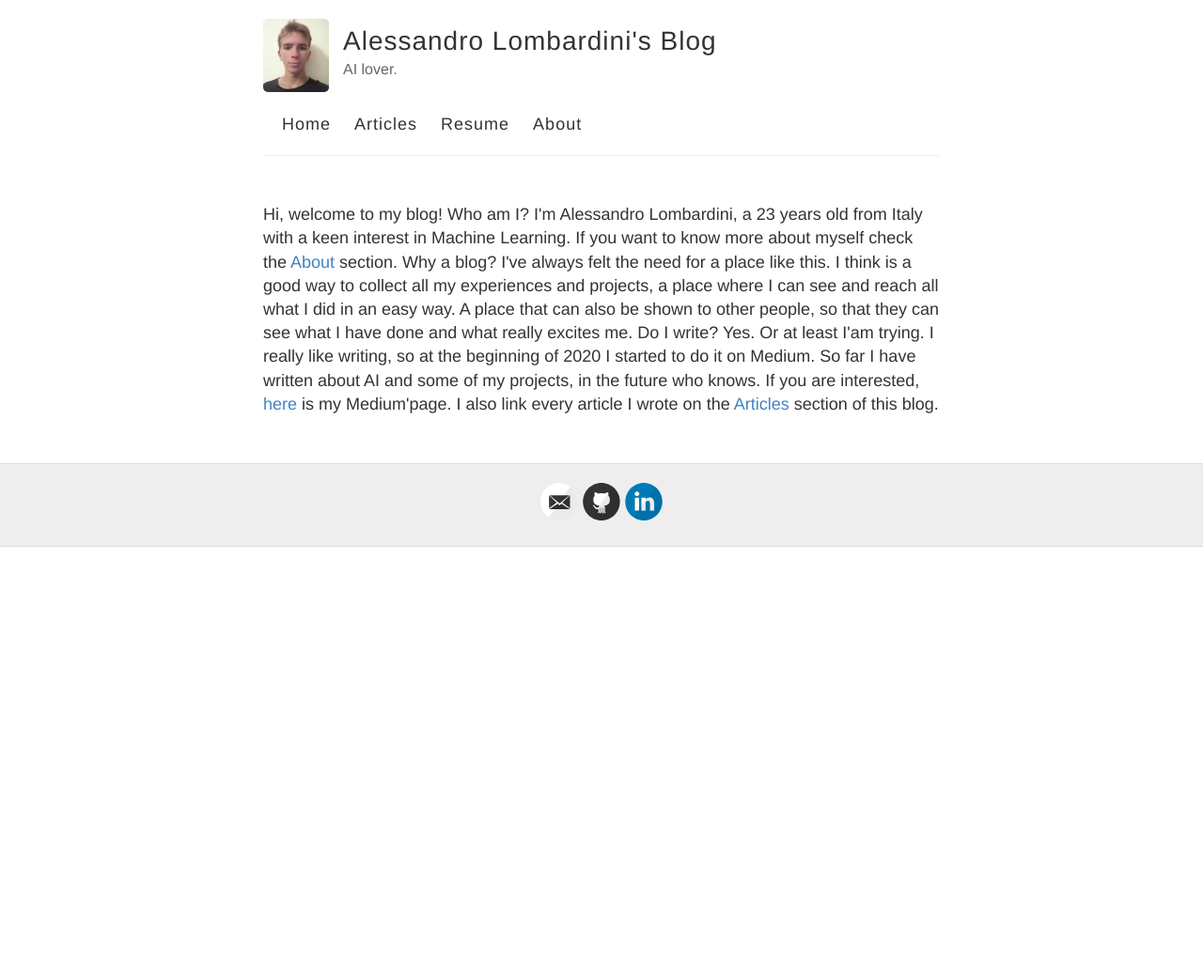
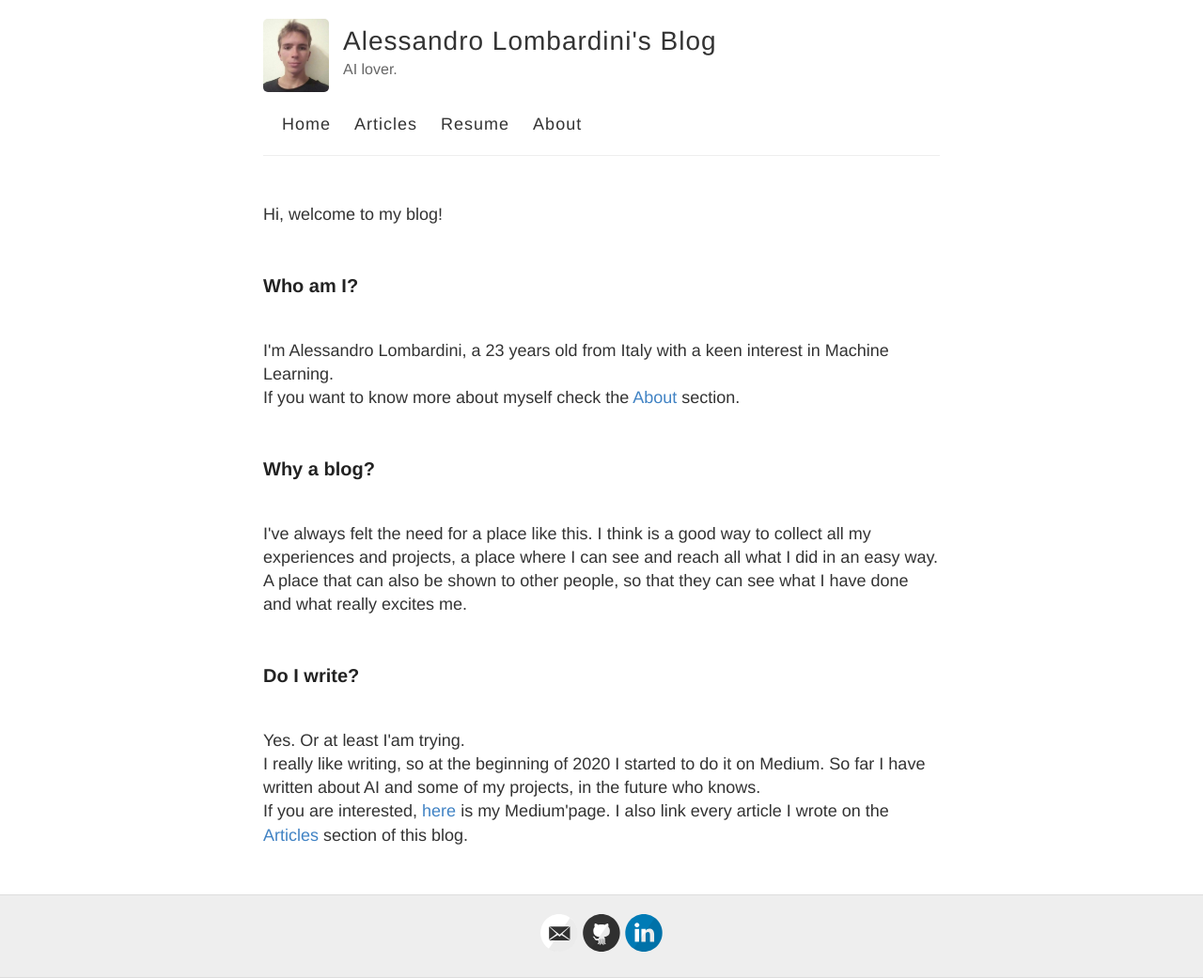
Before and after one commit to alessandrolombardini/alessandrolombardini.github.io, a Jekyll site: the page built from index.html, in a window 1280 px wide. Shown: the whole page at 94% size. Built offline with Jekyll 4.4.1, drawn with Linux system fonts in a browser that asks for light colours; before the commit the page ends 900 px from its top, so only the background shows below that.

```diff
--- a/index.html
+++ b/index.html
@@ -3,21 +3,24 @@ layout: default
 ---
 
 Hi, welcome to my blog!
-
-Who am I?
-
+<br/>
+<br/>
+<h3>Who am I?</h3>
+<br/>
 I'm Alessandro Lombardini, a 23 years old from Italy with a keen interest in Machine Learning.
-
+<br/>
 If you want to know more about myself check the <a href="https://alessandrolombardini.github.io/who-am-i/">About</a> section.
-
-Why a blog?
-
+<br/>
+<br/>
+<h3>Why a blog?</h3>
+<br/>
 I've always felt the need for a place like this. I think is a good way to collect all my experiences and projects, a place where I can see and reach all what I did in an easy way. A place that can also be shown to other people, so that they can see what I have done and what really excites me.
-
-Do I write?
-
+<br/>
+<br/>
+<h3>Do I write?</h3>
+<br/>
 Yes. Or at least I'am trying.
-
+<br/>
 I really like writing, so at the beginning of 2020 I started to do it on Medium. So far I have written about AI and some of my projects, in the future who knows.
-
+<br/>
 If you are interested, <a href="https://alessandro-lombardini.medium.com/">here</a> is my Medium'page. I also link every article I wrote on the <a href="https://alessandrolombardini.github.io/articles/">Articles</a> section of this blog.
```
